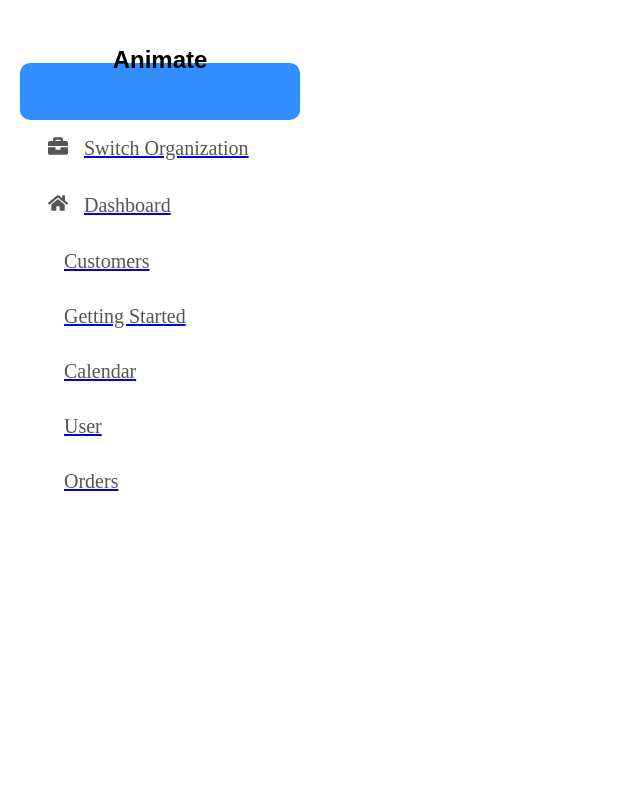
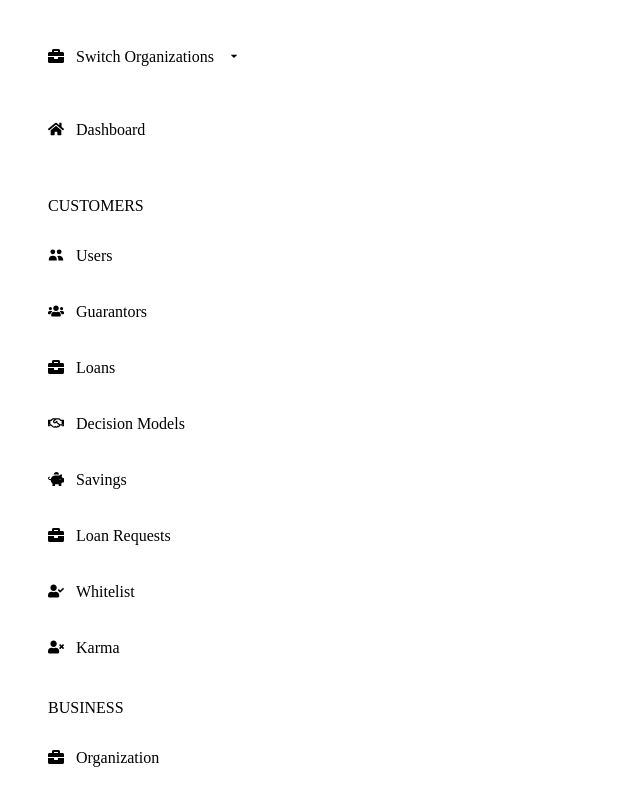
Before and after one commit to Dhei-vid/lendsqr-fe-test, a React (Create React App) app: page /sidebar in a window 1280 px wide. Shown: the top 800 px of the page, without its empty margins (0-640 px from the left). Built offline with nearby package versions, Linux system fonts and the light colour scheme; a web font is replaced by a local one.

Commit message:
building the sidebar

```diff
--- a/public/index.html
+++ b/public/index.html
@@ -24,6 +24,12 @@
       work correctly both with client-side routing and a non-root public URL.
       Learn how to configure a non-root public URL by running `npm run build`.
     -->
+    <link rel="preconnect" href="https://fonts.googleapis.com" />
+    <link rel="preconnect" href="https://fonts.gstatic.com" crossorigin />
+    <link
+      href="https://fonts.googleapis.com/css2?family=Work+Sans:wght@400;500;600&display=swap"
+      rel="stylesheet"
+    />
     <title>React App</title>
   </head>
   <body>
--- a/src/components/sideBar/sideBar.elements.js
+++ b/src/components/sideBar/sideBar.elements.js
@@ -1,2 +1,141 @@
-const sideBarNavList = [{}]
-export default sideBarNavList
+import {
+  FaBriefcase,
+  FaHome,
+  FaUsers,
+  FaRegHandshake,
+  FaPiggyBank,
+  FaUserCheck,
+  FaUserTimes,
+  FaCoins,
+  FaScroll,
+  FaChartBar
+} from 'react-icons/fa'
+import { MdManageAccounts, MdOutlineArrowDropDown } from 'react-icons/md'
+import { GiWindHole } from 'react-icons/gi'
+import { RiCalendarTodoFill } from 'react-icons/ri'
+import { GoSettings } from 'react-icons/go'
+import { GrTransaction } from 'react-icons/gr'
+import { AiOutlineBank } from 'react-icons/ai'
+import { HiUsers } from 'react-icons/hi'
+
+export const menu = {
+  organization: 'Switch Organizations',
+  oRIcon: <MdOutlineArrowDropDown />,
+  oLIcon: <FaBriefcase />,
+
+  dashboard: 'Dashboard',
+  dIcon: <FaHome />
+}
+
+export const customers = [
+  {
+    heading: 'Customers'
+  },
+  {
+    title: 'Users',
+    icon: <HiUsers />
+  },
+  {
+    title: 'Guarantors',
+    icon: <FaUsers />
+  },
+  {
+    title: 'Loans',
+    icon: <FaBriefcase />
+  },
+  {
+    title: 'Decision Models',
+    icon: <FaRegHandshake />
+  },
+  {
+    title: 'Savings',
+    icon: <FaPiggyBank />
+  },
+  {
+    title: 'Loan Requests',
+    icon: <FaBriefcase />
+  },
+  {
+    title: 'Whitelist',
+    icon: <FaUserCheck />
+  },
+  {
+    title: 'Karma',
+    icon: <FaUserTimes />
+  }
+]
+
+export const business = [
+  {
+    heading: 'Business'
+  },
+  {
+    title: 'Organization',
+    icon: <FaBriefcase />
+  },
+  {
+    title: 'Loan Products',
+    icon: <HiUsers />
+  },
+  {
+    title: 'Savings Products',
+    icon: <AiOutlineBank />
+  },
+  {
+    title: 'Fees and Charges',
+    icon: <FaCoins />
+  },
+  {
+    title: 'Transactions',
+    icon: <GrTransaction />
+  },
+  {
+    title: 'Services',
+    icon: <GiWindHole />
+  },
+  {
+    title: 'Service Account',
+    icon: <MdManageAccounts />
+  },
+  {
+    title: 'Settlements',
+    icon: <FaScroll />
+  },
+  {
+    title: 'Reports',
+    icon: <FaChartBar />
+  }
+]
+
+export const settings = [
+  {
+    heading: 'Settings'
+  },
+  {
+    title: 'Preferences',
+    icon: <GoSettings />
+  },
+  {
+    title: 'Fees and Pricing',
+    icon: <HiUsers />
+  },
+  {
+    title: 'Audit Logs',
+    icon: <RiCalendarTodoFill />
+  }
+]
+
+const SIDE_BAR_NAV_LIST = [
+  {
+    heading: 'Switch Organizations',
+    rIcon: <MdOutlineArrowDropDown />,
+    lIcon: <FaBriefcase />,
+
+    items: [
+      {
+        title: 'Dashboard',
+        icon: <FaHome />
+      }
+    ]
+  }
+]
--- a/src/components/sideBar/sidebar.component.jsx
+++ b/src/components/sideBar/sidebar.component.jsx
@@ -1,105 +1,59 @@
-import { useEffect, useRef, useState } from 'react'
-import { Link, useLocation } from 'react-router-dom'
+import { useEffect, useState } from 'react'
 
-import { FaBriefcase, FaHome } from 'react-icons/fa'
+// import SIDE_BAR_NAV_LIST from './sideBar.elements'
+import { customers, business, settings, menu } from './sideBar.elements'
 import './sidebar.style.scss'
 
-const sidebarNavItems = [
-  {
-    display: 'Switch Organization',
-    icon: <FaBriefcase />,
-    to: '/',
-    section: ''
-  },
-  {
-    display: 'Dashboard',
-    icon: <FaHome />,
-    to: '/',
-    section: ''
-  },
-  {
-    display: 'Customers',
-    type: 'sub-heading',
-    to: '/',
-    section: ''
-  },
-  {
-    display: 'Getting Started',
-    icon: <i className='bx bx-star'></i>,
-    to: '/started',
-    section: 'started'
-  },
-  {
-    display: 'Calendar',
-    icon: <i className='bx bx-calendar'></i>,
-    to: '/calendar',
-    section: 'calendar'
-  },
-  {
-    display: 'User',
-    icon: <i className='bx bx-user'></i>,
-    to: '/user',
-    section: 'user'
-  },
-  {
-    display: 'Orders',
-    icon: <i className='bx bx-receipt'></i>,
-    to: '/order',
-    section: 'order'
-  }
-]
+const SideBar = () => {
+  return (
+    <div className='side-bar-container'>
+      <div className='customers'>
+        <ul>
+          <li className='side-bar-items-container' key={menu.organization}>
+            <div className='side-bar-items organizations-item'>
+              <span className='side-bar-icons'>{menu.oLIcon}</span>
+              <span className='side-bar-title'>{menu.organization}</span>
+              <span className='side-bar-icons'>{menu.oRIcon}</span>
+            </div>
+          </li>
 
-const SideBar = () => {
-  const [activeIndex, setActiveIndex] = useState(0)
-  const [stepHeight, setStepHeight] = useState(0)
-  const sidebarRef = useRef()
-  const indicatorRef = useRef()
-  const location = useLocation()
+          <li className='side-bar-items-container' key={menu.dashboard}>
+            <div className='side-bar-items dashboard-item'>
+              <span className='side-bar-icons'>{menu.dIcon}</span>
+              <span className='side-bar-title'>{menu.dashboard}</span>
+            </div>
+          </li>
 
-  useEffect(() => {
-    setTimeout(() => {
-      const sidebarItem = sidebarRef.current.querySelector(
-        '.sidebar__menu__item'
-      )
-      indicatorRef.current.style.height = `${sidebarItem.clientHeight}px`
-      setStepHeight(sidebarItem.clientHeight)
-    }, 50)
-  }, [])
+          {customers.map((customers, index) => (
+            <li className='side-bar-items-container' key={index}>
+              <p className='side-bar-subheading'>{customers.heading}</p>
+              <div className='side-bar-items'>
+                <span className='side-bar-icons'>{customers.icon}</span>
+                <span className='side-bar-title'>{customers.title}</span>
+              </div>
+            </li>
+          ))}
 
-  // change active index
-  useEffect(() => {
-    const curPath = window.location.pathname.split('/')[1]
-    const activeItem = sidebarNavItems.findIndex(
-      item => item.section === curPath
-    )
-    setActiveIndex(curPath.length === 0 ? 0 : activeItem)
-  }, [location])
+          {business.map((business, index) => (
+            <li className='side-bar-items-container' key={index + 1}>
+              <p className='side-bar-subheading'>{business.heading}</p>
+              <div className='side-bar-items'>
+                <span className='side-bar-icons'>{business.icon}</span>
+                <span className='side-bar-title'>{business.title}</span>
+              </div>
+            </li>
+          ))}
 
-  return (
-    <div className='sidebar'>
-      <div className='sidebar__logo'>Animate</div>
-      <div ref={sidebarRef} className='sidebar__menu'>
-        <div
-          ref={indicatorRef}
-          className='sidebar__menu__indicator'
-          style={{
-            transform: `translateX(-50%) translateY(${
-              activeIndex * stepHeight
-            }px)`
-          }}
-        ></div>
-        {sidebarNavItems.map((item, index) => (
-          <Link to={item.to} key={index}>
-            <div
-              className={`sidebar__menu__item ${
-                activeIndex === index ? 'active' : ''
-              }`}
-            >
-              <div className='sidebar__menu__item__icon'>{item.icon}</div>
-              <div className='sidebar__menu__item__text'>{item.display}</div>
-            </div>
-          </Link>
-        ))}
+          {settings.map((settings, index) => (
+            <li className='side-bar-items-container' key={index + 2}>
+              <p className='side-bar-subheading'>{settings.heading}</p>
+              <div className='side-bar-items'>
+                <span className='side-bar-icons'>{settings.icon}</span>
+                <span className='side-bar-title'>{settings.title}</span>
+              </div>
+            </li>
+          ))}
+        </ul>
       </div>
     </div>
   )
--- a/src/components/sideBar/sidebar.style.scss
+++ b/src/components/sideBar/sidebar.style.scss
@@ -1,56 +1,33 @@
-.sidebar {
-  position: fixed;
-  top: 0;
-  left: 0;
-  height: 100vh;
-  width: 320px;
-  background-color: #fff;
+.side-bar-container {
+  margin: 3rem;
+  font-family: 'Work-sans';
 
-  &__logo {
-    display: grid;
-    place-items: center;
-    height: 120px;
-    font-size: 1.5rem;
-    font-weight: 700;
-    font-family: 'Mochiy Pop P one', sans-serif;
+  .organizations-item {
+    margin-bottom: 3.3rem;
   }
 
-  &__menu {
-    position: relative;
+  .dashboard-item {
+    margin-bottom: 1rem;
+  }
 
-    &__item {
-      display: flex;
-      align-items: center;
-      place-content: flex-start;
-      padding: 1rem 3rem;
-      font-size: 1.25rem;
-      font-weight: 500;
-      color: #555555;
-      transition: color 0.3s ease-in-out;
+  li {
+    list-style: none;
+  }
 
-      &.active {
-        color: #fff;
-      }
+  .side-bar-items {
+    display: flex;
+    gap: 12px;
+    cursor: pointer;
+  }
 
-      &__icon {
-        margin-right: 1rem;
+  .side-bar-items-container {
+    display: flex;
+    flex-direction: column;
+    gap: 20px;
+  }
 
-        i {
-          font-size: 1.75rem;
-        }
-      }
-    }
-
-    &__indicator {
-      position: absolute;
-      top: 0;
-      left: 50%;
-      width: calc(100% - 40px);
-      border-radius: 10px;
-      background-color: #308efe;
-      z-index: -1;
-      transform: translateX(-50%);
-      transition: 0.3s ease-in-out;
-    }
+  .side-bar-subheading {
+    margin: 2.5rem 0 -1.5rem 0;
+    text-transform: uppercase;
   }
 }
```
